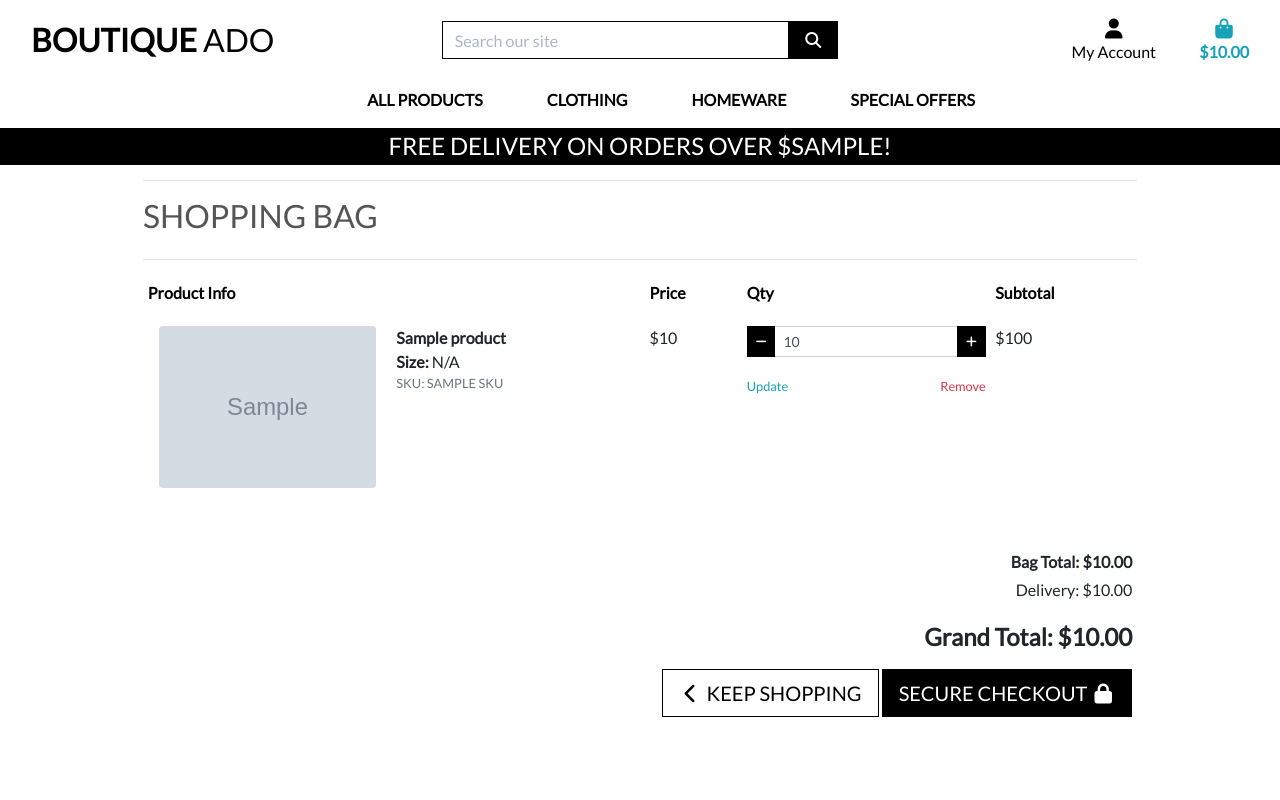
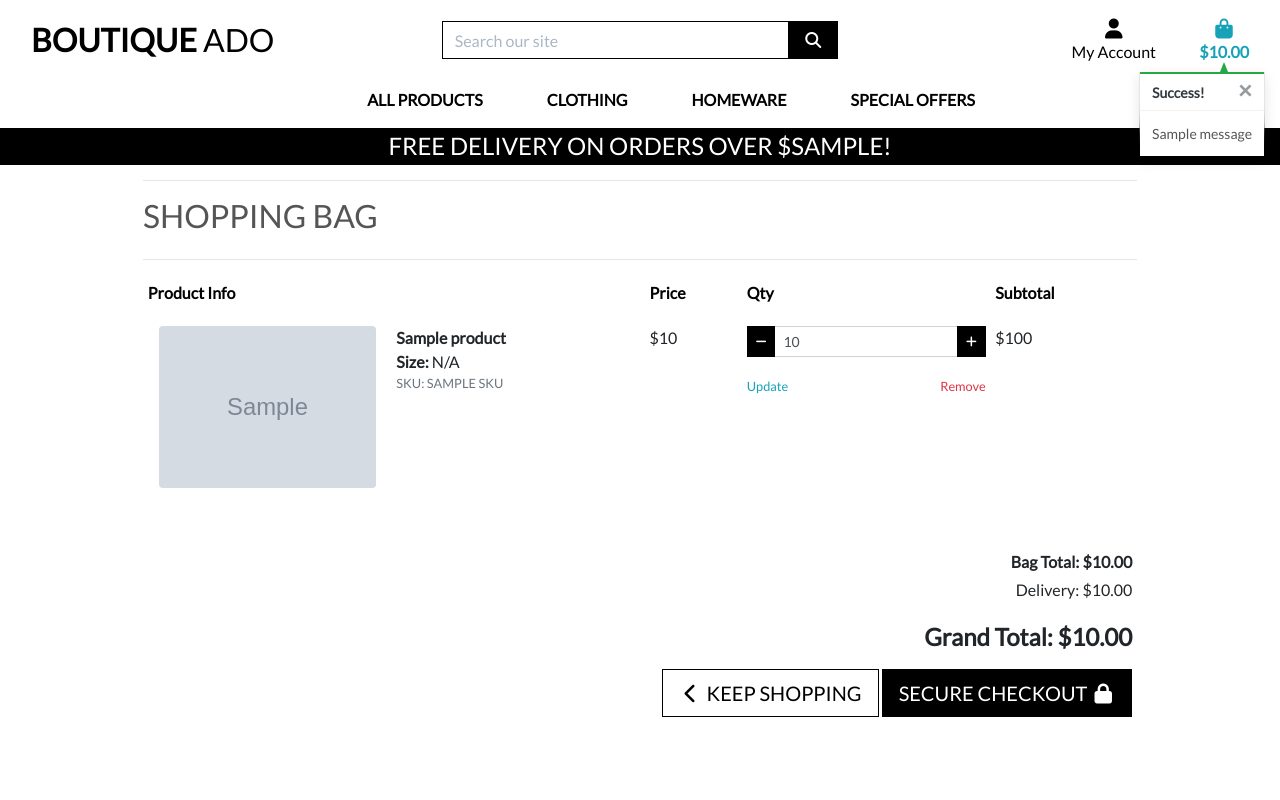
Before and after one commit to SanclerZanella/project---Boutique-ADO, a Django app: template bag/templates/bag/bag.html in a window 1280 px wide. Run offline with Django 3.2, Linux system fonts and the light colour scheme; the template is opened without the code that fills it: most values are stand-ins (such as "Sample title", 1, 10 or a date in 2020); grey boxes marked "Sample" are stand-in pictures; one stand-in notice (Sample message) is shown; some libraries are stand-ins or nearby versions.

Commit message:
Add toasts

```diff
--- a/bag/templates/bag/bag.html
+++ b/bag/templates/bag/bag.html
@@ -136,6 +136,8 @@
 {{ block.super }}
 {% include 'bag/includes/quantity_input_script.html' %}
 
+<script src="https://code.jquery.com/jquery-3.6.0.min.js"></script>
+
 <script type="text/javascript">
 {% comment %} Update quantity on click {% endcomment %}
 
--- a/boutique_ado/settings.py
+++ b/boutique_ado/settings.py
@@ -67,6 +67,8 @@ TEMPLATES = [
         },
     },
 ]
+
+MESSAGE_STORAGE = 'django.contrib.messages.storage.session.SessionStorage'
 
 AUTHENTICATION_BACKENDS = [
     # Needed to login by username in Django admin, regardless of `allauth`
--- a/templates/base.html
+++ b/templates/base.html
@@ -111,7 +111,21 @@
         </header>
 
         {% if messages %}
-        <div class="message-container"></div>
+        <div class="message-container">
+            {% for message in messages %}
+                {% with message.level as level %}
+                    {% if level == 40 %}
+                        {% include 'includes/toasts/toast_error.html' %}
+                    {% elif level == 30 %}
+                        {% include 'includes/toasts/toast_warning.html' %}
+                    {% elif level == 25 %}
+                        {% include 'includes/toasts/toast_success.html' %}
+                    {% else %}
+                        {% include 'includes/toasts/toast_info.html' %}
+                    {% endif %}
+                {% endwith %}
+            {% endfor %}
+        </div>
         {% endif %}
 
         {% block page_header %}
@@ -123,14 +137,15 @@
         {% block corejs %}
         <!-- Optional JavaScript -->
         <!-- jQuery first, then Popper.js, Bootstrap JS, then Fontawesome -->
-        <script src="https://code.jquery.com/jquery-3.4.1.slim.min.js" integrity="sha384-J6qa4849blE2+poT4WnyKhv5vZF5SrPo0iEjwBvKU7imGFAV0wwj1yYfoRSJoZ+n" crossorigin="anonymous"></script>
-        <script src="https://cdn.jsdelivr.net/npm/popper.js@1.16.0/dist/umd/popper.min.js" integrity="sha384-Q6E9RHvbIyZFJoft+2mJbHaEWldlvI9IOYy5n3zV9zzTtmI3UksdQRVvoxMfooAo" crossorigin="anonymous"></script>
-        <script src="https://stackpath.bootstrapcdn.com/bootstrap/4.4.1/js/bootstrap.min.js" integrity="sha384-wfSDF2E50Y2D1uUdj0O3uMBJnjuUD4Ih7YwaYd1iqfktj0Uod8GCExl3Og8ifwB6" crossorigin="anonymous"></script>
+        <script src="https://code.jquery.com/jquery-3.5.1.slim.min.js" integrity="sha384-DfXdz2htPH0lsSSs5nCTpuj/zy4C+OGpamoFVy38MVBnE+IbbVYUew+OrCXaRkfj" crossorigin="anonymous"></script>
+        <script src="https://cdn.jsdelivr.net/npm/bootstrap@4.5.3/dist/js/bootstrap.bundle.min.js" integrity="sha384-ho+j7jyWK8fNQe+A12Hb8AhRq26LrZ/JpcUGGOn+Y7RsweNrtN/tE3MoK7ZeZDyx" crossorigin="anonymous"></script>
         <script src="https://kit.fontawesome.com/169bbd8201.js" crossorigin="anonymous"></script>
-        <script src="https://code.jquery.com/jquery-3.6.0.min.js"></script>
         {% endblock %}
 
         {% block postloadjs %}
+        <script type="text/javascript">
+            $('.toast').toast('show');
+        </script>
         {% endblock %}
     </body>
     </html>
--- /dev/null
+++ b/templates/includes/toasts/toast_success.html
@@ -0,0 +1,13 @@
+<div class="toast custom-toast rounded-0 border-top-0" data-autohide="false">
+    <div class="arrow-up arrow-success"></div>
+    <div class="w-100 toast-capper bg-success"></div>
+    <div class="toast-header bg-white text-dark">
+        <strong class="mr-auto">Success!</strong>
+        <button type="button" class="ml-2 mb-1 close text-dark" data-dismiss="toast" aria-label="Close">
+            <span aria-hidden="true">&times;</span>
+        </button>
+    </div>
+    <div class="toast-body bg-white">
+        {{ message }}
+    </div>
+</div>
```
Also changed, not shown: bag/views.py (+7 -1 lines), templates/includes/toasts/toast_error.html (added, +13 -0 lines), templates/includes/toasts/toast_info.html (added, +13 -0 lines), templates/includes/toasts/toast_warning.html (added, +13 -0 lines).
